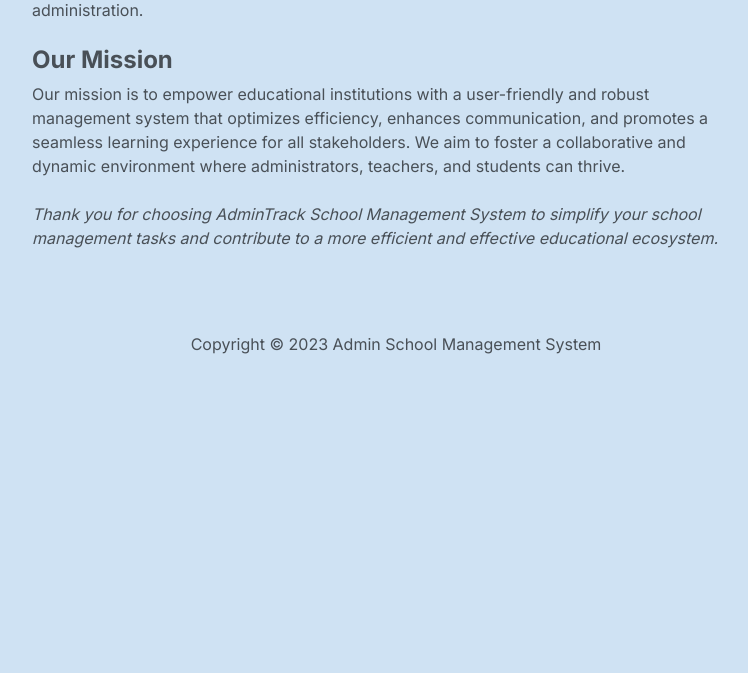
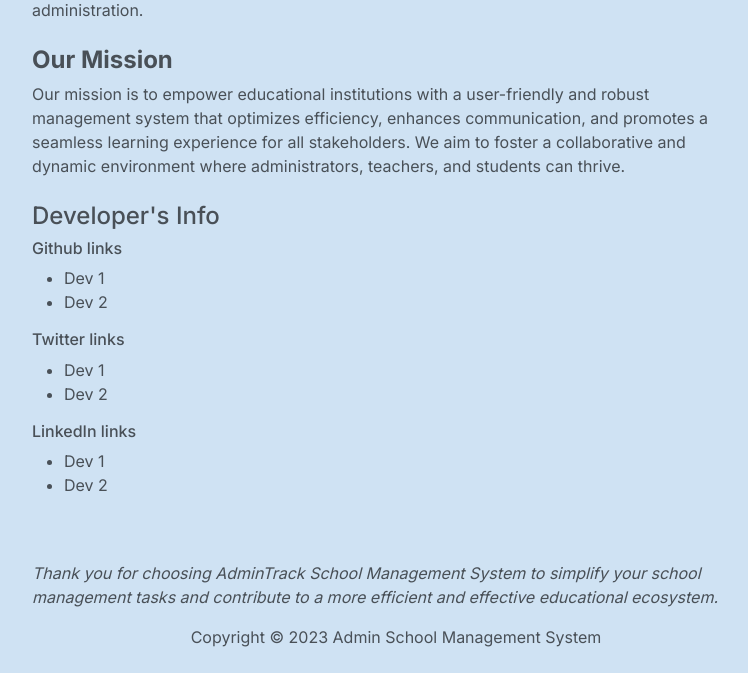
Before and after one commit to reggyshicky/AdminTrack, a Django app: page /about/ in a window 1280 px wide. Shown: the part 420-1093 px from the top of the page, without its empty margins (244-992 px from the left). Before the commit the page ends 774 px from the top, so only its background shows below. Run offline with Django 4.2, Linux system fonts and the light colour scheme; parts of the project's set-up code (start-up, migrations or seed data) failed here and were passed over; some libraries are stand-ins or nearby versions.

Commit message:
landing page features

```diff
--- a/AdminTrack/Accounts/urls.py
+++ b/AdminTrack/Accounts/urls.py
@@ -9,4 +9,5 @@
     path('admin_login/', views.admin_login, name='admin_login'),
     path('admin_dashboard/', views.admin_dashboard, name='admin_dashboard'),
     path('admin_logout/', views.admin_logout, name="admin_logout"),
+    path('features/', views.features, name="features")
 ]
--- a/AdminTrack/Accounts/views.py
+++ b/AdminTrack/Accounts/views.py
@@ -47,6 +47,8 @@
 
     return render(request, 'admin_login.html')
 
+def features(request):
+    return render(request, 'home/features.html')
 
 
 def admin_logout(request):
--- a/AdminTrack/templates/about.html
+++ b/AdminTrack/templates/about.html
@@ -23,6 +23,24 @@
               Our mission is to empower educational institutions with a user-friendly and robust management system that optimizes efficiency, enhances communication, and promotes a seamless learning experience for all stakeholders. We aim to foster a collaborative and dynamic environment where administrators, teachers, and students can thrive.
               <br>
               <br>
+              <h4>Developer's Info</h4>
+              <h6>Github links</h6>
+              <ul>
+                <li><a href="https://github.com/millywanderi"></a>Dev 1</li>
+                <li><a href="https://github.com/reggyshicky"></a>Dev 2</li>
+              </ul>
+              <h6>Twitter links</h6>
+              <ul>
+                <li><a href="https://twitter.com/Millywanderi5"></a>Dev 1</li>
+                <li><a href="https://twitter.com/Reggyshikanda"></a>Dev 2</li>
+              </ul>
+              <h6>LinkedIn links</h6>
+              <ul>
+                <li><a href="https://www.linkedin.com/in/millicent-wanderi-9aa894206/"></a>Dev 1</li>
+                <li><a href="https://www.linkedin.com/in/reginah-shikanda-5b0268202/"></a>Dev 2</li>
+              </ul>
+              <br>
+              <br>
               <i>Thank you for choosing AdminTrack School Management System to simplify your school management tasks and contribute to a more efficient and effective educational ecosystem.</i>
               </p>
 
--- a/AdminTrack/templates/home/homepage.html
+++ b/AdminTrack/templates/home/homepage.html
@@ -23,6 +23,7 @@
     <div class="cta-buttons">
         <a href="https://your-deployed-app-link.com" class="btn btn-primary">Explore the App</a>
         <a href="https://github.com/reggyshicky/AdminTrack" class="btn btn-primary">Visit GitHub</a>
+        <a class="btn btn-primary" href="{% url 'features' %}">
     </div>
     <style>
         body {
```
Also changed, not shown: AdminTrack/templates/home/features.html (added, +22 -0 lines), AdminTrack/media/images/About.png (added), AdminTrack/media/images/Dashboard.png (added), AdminTrack/media/images/Login.png (added).
